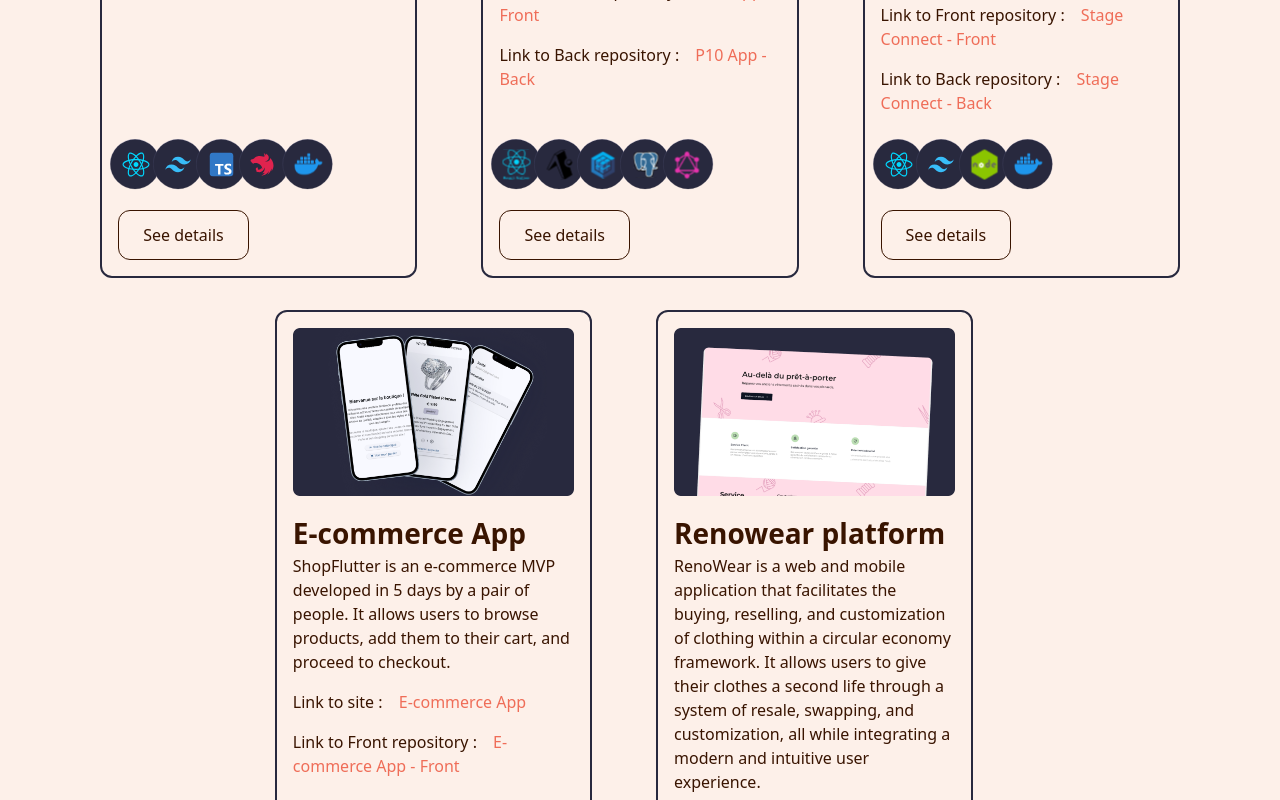
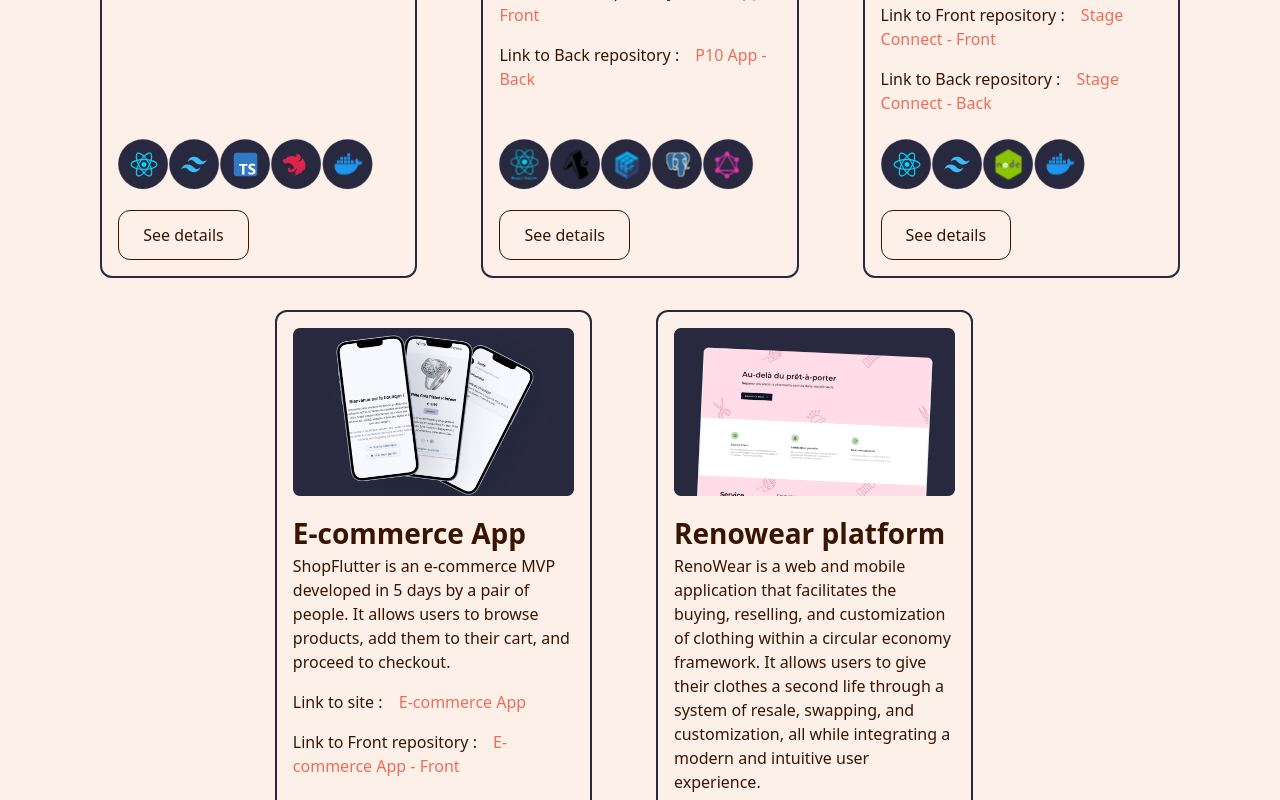
Before and after one commit to SarahOtmane/Portfolio, an Angular app: page / in a window 1280 px wide. Shown: the part 2200-3000 px from the top of the page. Built offline with nearby package versions, Linux system fonts and the light colour scheme.

Commit message:
fix: ajuster la marge des icônes technologiques dans le composant project-card

```diff
--- a/src/app/components/project-card/project-card.html
+++ b/src/app/components/project-card/project-card.html
@@ -55,7 +55,7 @@
   <div class="flex justify-between items-center mt-auto">
     <figure class="flex mt-6 gap-2">
       @for (icon of project.techIcons; track icon) {
-        <div [innerHTML]="getIconSvg(icon)" class="-ml-2"></div>
+        <div [innerHTML]="getIconSvg(icon)" class="-mr-2"></div>
       }
     </figure>
   </div>
```
